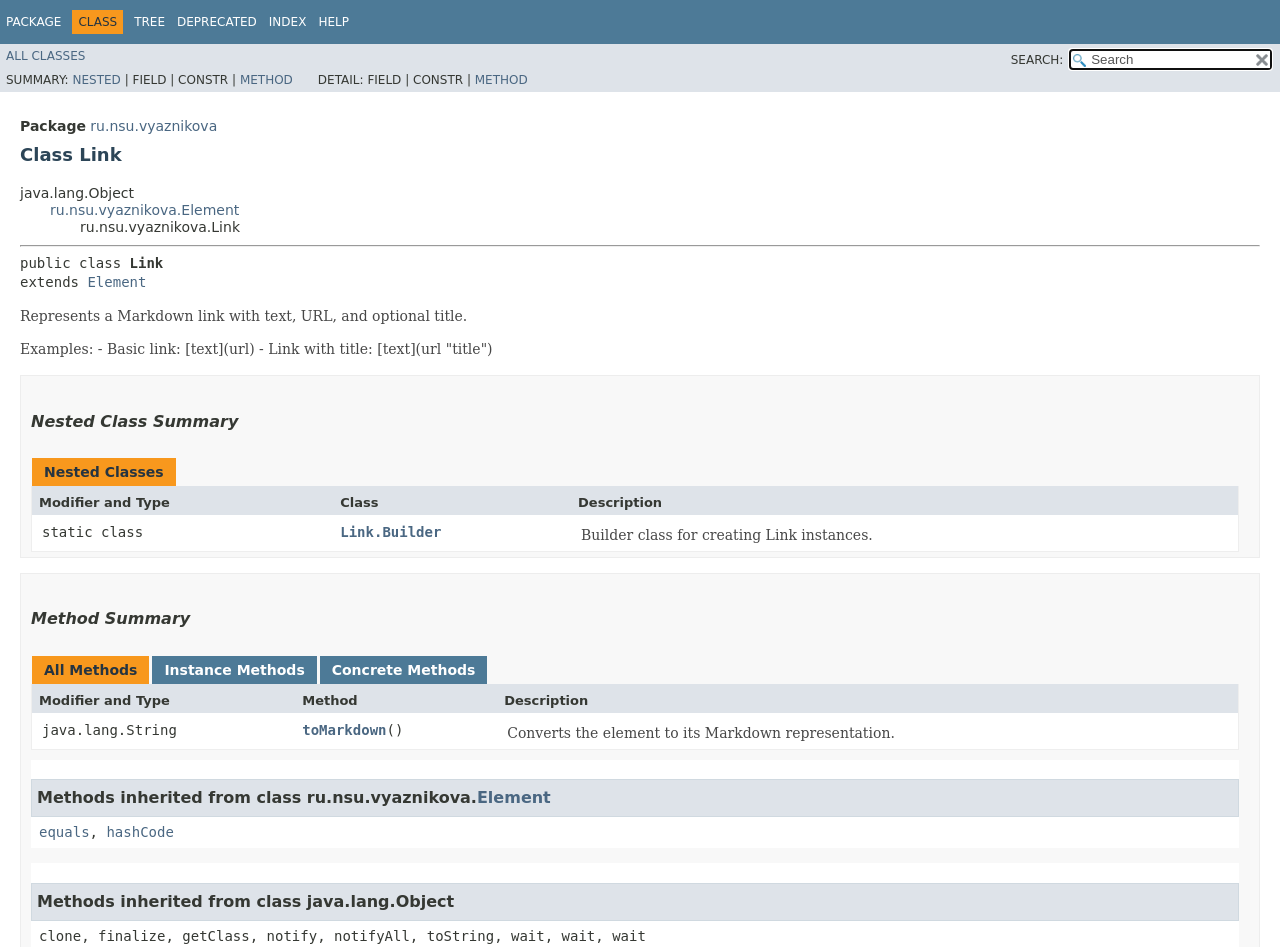
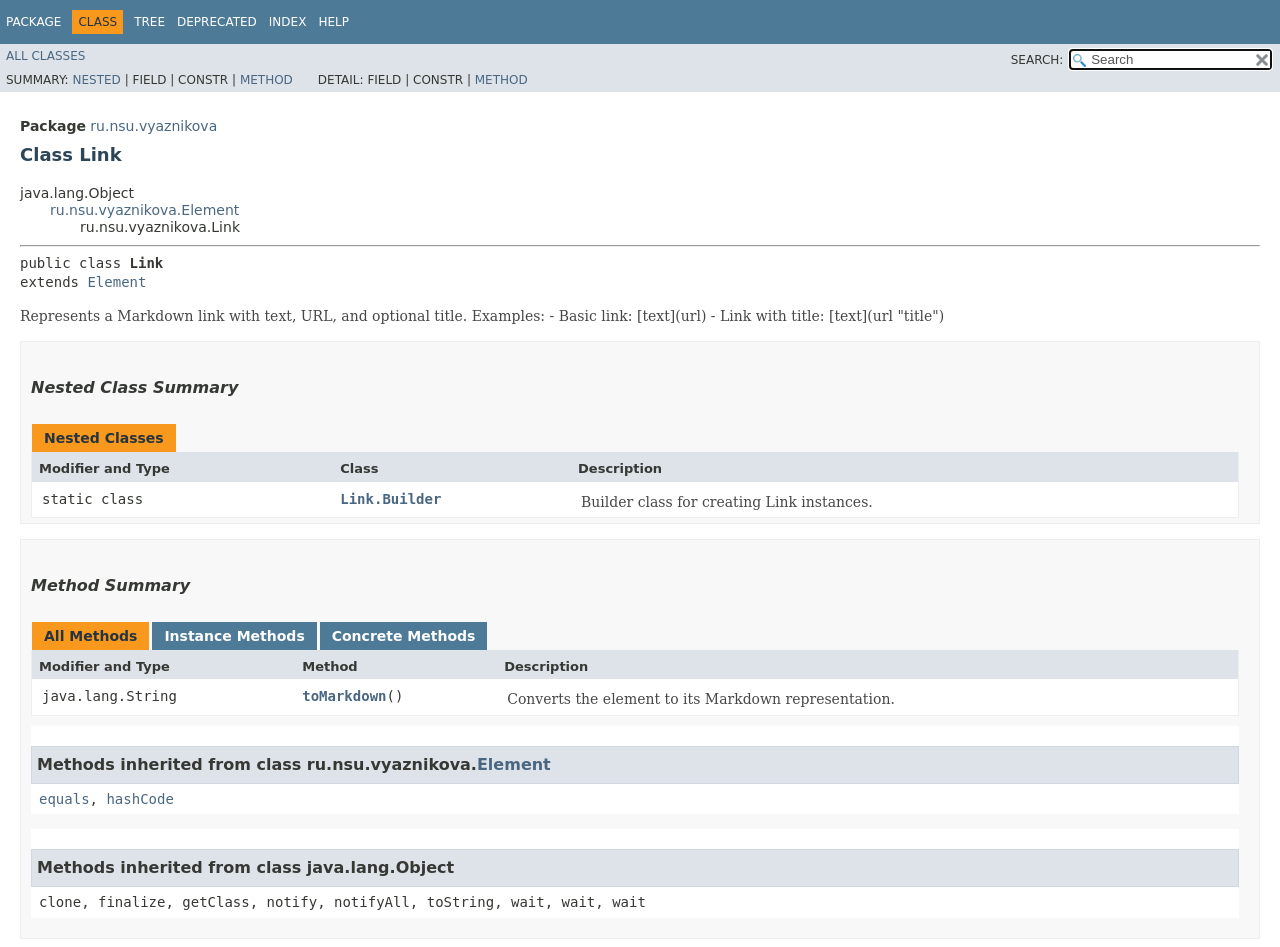
Before and after one commit to YuliaVyaznikova/OOP, a plain HTML site: page Task_1_5_1/ru/nsu/vyaznikova/Link.html in a window 1280 px wide. Shown: the top 947 px of the page. Drawn offline with Linux system fonts and the light colour scheme; no server answers; a script that the page names is missing; a web font is replaced by a local one.

Commit message:
Deploying to gh-pages from @ YuliaVyaznikova/OOP@7c6fb8e75f4164432ee73bb184c3ea83569cbd07 🚀

```diff
--- a/Task_1_5_1/ru/nsu/vyaznikova/Link.html
+++ b/Task_1_5_1/ru/nsu/vyaznikova/Link.html
@@ -138,7 +138,7 @@
 <pre>public class <span class="typeNameLabel">Link</span>
 extends <a href="Element.html" title="class in ru.nsu.vyaznikova">Element</a></pre>
 <div class="block">Represents a Markdown link with text, URL, and optional title.
- <p>
+
  Examples:
  - Basic link: [text](url)
  - Link with title: [text](url "title")</div>
```
Also changed, not shown: 3 other files.
